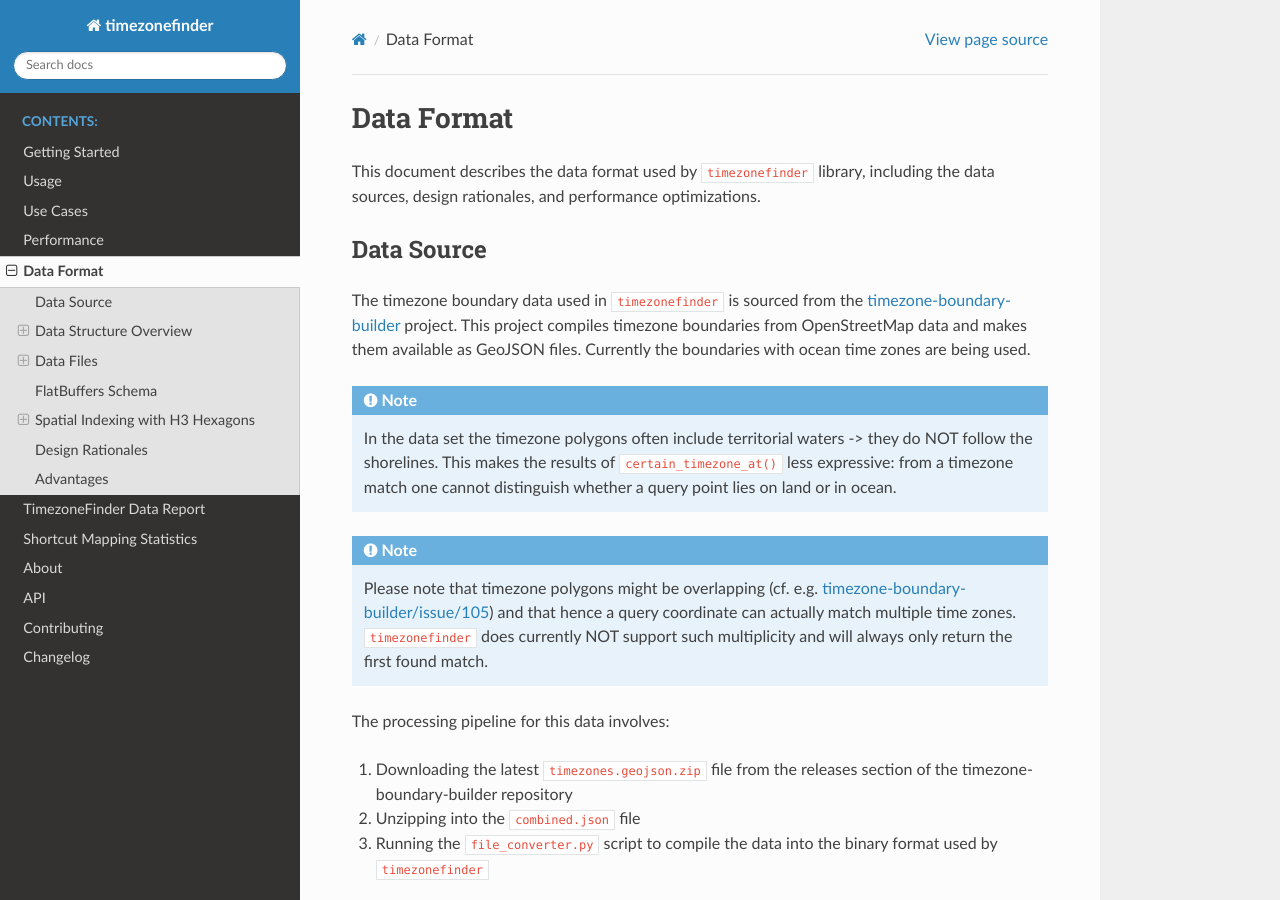
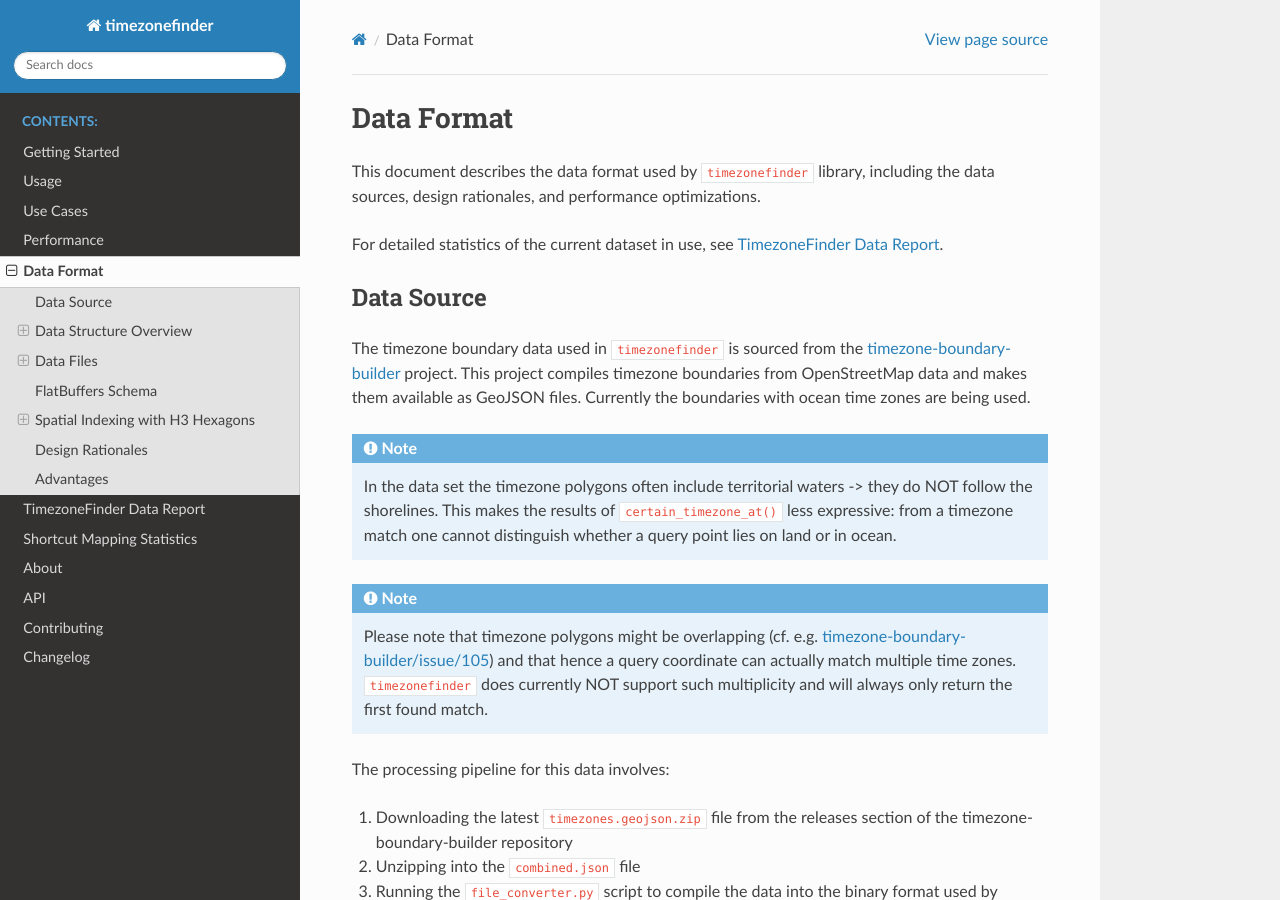
Before and after one commit to jannikmi/timezonefinder, a Sphinx documentation site: the page built from docs/data_format.rst, in a window 1280 px wide and 900 px high. Built offline with Sphinx 7.4.7 and the Read the Docs theme 3.1.0, drawn with Linux system fonts in a browser that asks for light colours.

Commit message:
reference data report

```diff
--- a/docs/data_format.rst
+++ b/docs/data_format.rst
@@ -5,6 +5,9 @@
 ===============
 
 This document describes the data format used by ``timezonefinder`` library, including the data sources, design rationales, and performance optimizations.
+
+For detailed statistics of the current dataset in use, see :doc:`data_report`.
+
 
 Data Source
 ===========
```
